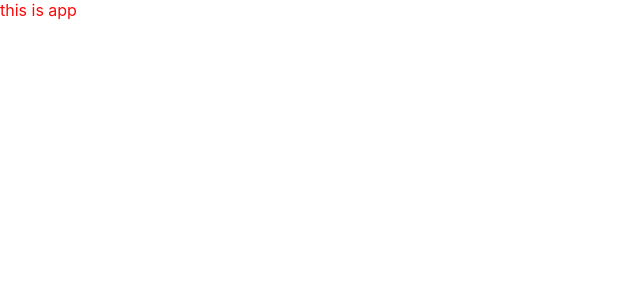
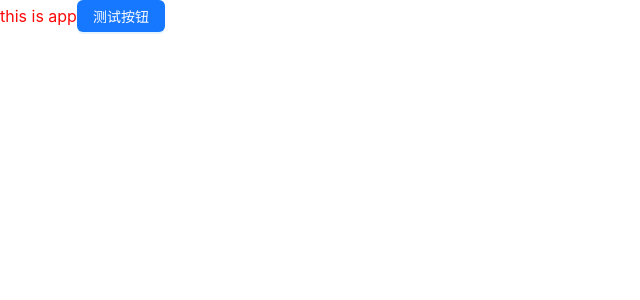
Before and after one commit to William5920/react-jike, a React (Create React App) app: page / in a window 1280 px wide. Shown: the top 300 px of the page, without its empty margins (0-640 px from the left). Built offline with nearby package versions, Linux system fonts and the light colour scheme.

Commit message:
引进antd

```diff
--- a/package.json
+++ b/package.json
@@ -6,6 +6,7 @@
     "@testing-library/jest-dom": "^5.17.0",
     "@testing-library/react": "^13.4.0",
     "@testing-library/user-event": "^13.5.0",
+    "antd": "^5.20.6",
     "react": "^18.3.1",
     "react-dom": "^18.3.1",
     "react-scripts": "5.0.1",
--- a/src/App.js
+++ b/src/App.js
@@ -1,6 +1,7 @@
+import {Button} from 'antd'
 
 function App() {
-  return <div>this is app</div>;
+  return <div>this is app<Button type="primary">测试按钮</Button></div>;
 }
 
 export default App;
```
Also changed, not shown: 1 other file (tests, documents, lock files or other folders).
